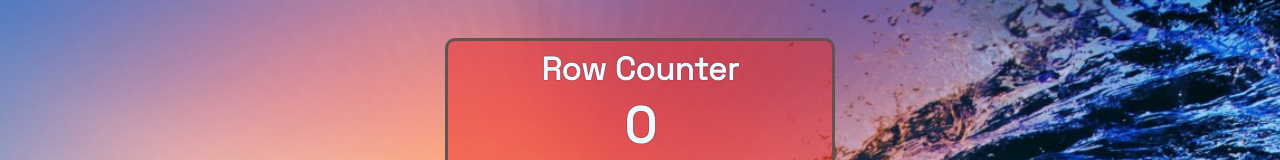
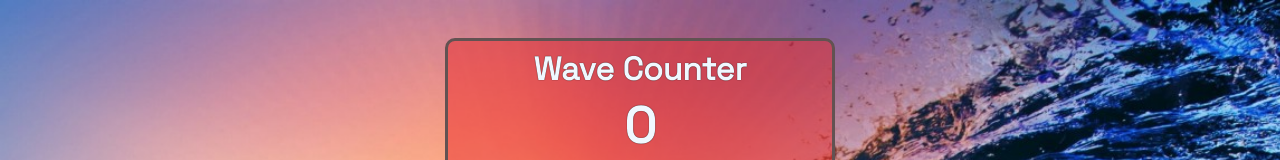
Before and after one commit to Mihai-Vue/wave-counter, a plain HTML site: page index.html in a window 1280 px wide. Shown: the top 160 px of the page. Drawn offline with nearby package versions, Linux system fonts and the light colour scheme; a web font is replaced by a local one.

Commit message:
title change

```diff
--- a/index.html
+++ b/index.html
@@ -7,7 +7,7 @@
     </head>
     <body>
         <div class="container">
-            <h1>Row Counter</h1>
+            <h1>Wave Counter</h1>
             <h2 id="count-el">0</h2>
             <button id="increment-btn" onclick="increment()">INCREMENT</button>
             <button id="save-btn" onclick="save()">SAVE</button>
```
